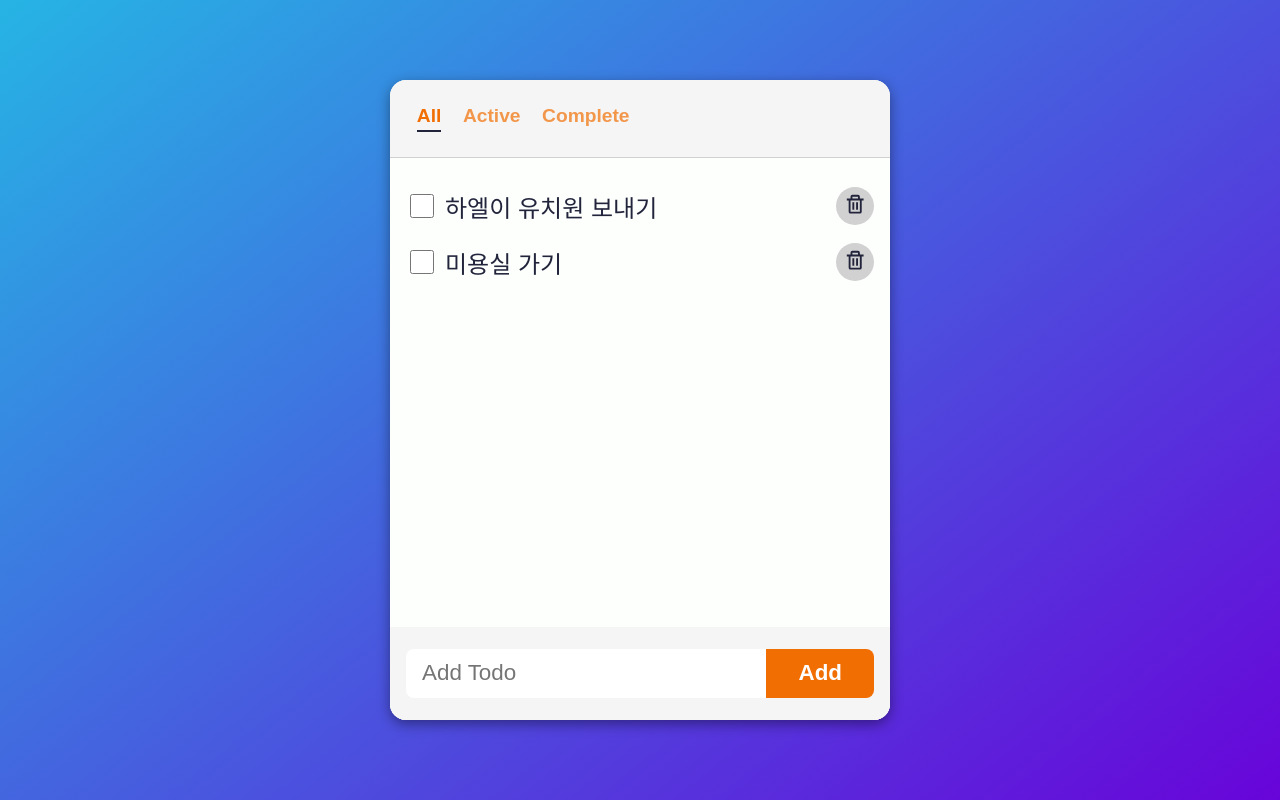
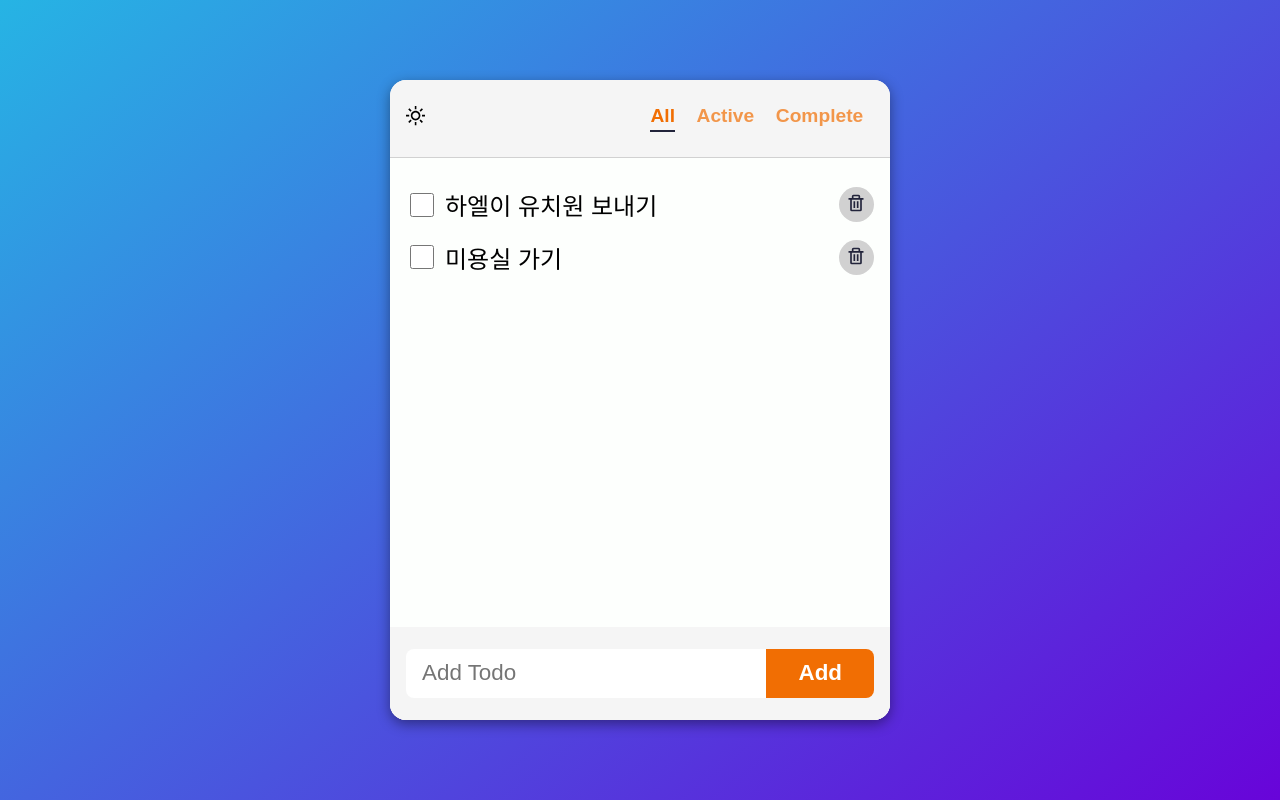
Before and after one commit to anttto/todoList, a React (Create React App) app: page / in a window 1280 px wide. Built offline with nearby package versions, Linux system fonts and the light colour scheme.

Commit message:
darkmode context 1

```diff
--- /dev/null
+++ b/src/components/AddtTodo/AddTodo.module.css
@@ -0,0 +1,31 @@
+.form {
+  width: 100%;
+  display: flex;
+  padding: 1.4rem 1rem;
+  background-color: var(--color-bg-dark);
+}
+
+.input {
+  flex: 1 0 auto;
+  font-size: 1.4rem;
+  padding: 0.7rem 1rem;
+  border: none;
+  outline: none;
+  border-top-left-radius: 8px;
+  border-bottom-left-radius: 8px;
+}
+
+.button {
+  cursor: pointer;
+  background-color: var(--color-accent);
+  color: var(--color-white);
+  font-weight: bold;
+  font-size: 1.4rem;
+  padding: 0 2rem;
+  border-top-right-radius: 8px;
+  border-bottom-right-radius: 8px;
+}
+
+.button:hover {
+  filter: brightness(125%);
+}
--- a/src/components/Header/Header.jsx
+++ b/src/components/Header/Header.jsx
@@ -1,10 +1,15 @@
 import React from 'react';
 import styles from './Header.module.css';
+import { useDarkMode } from '../../context/DarkmodeContext';
+import { MdDarkMode } from 'react-icons/md';
+import { CgSun } from 'react-icons/cg';
 
 export default function Header({filters, filter, onFilterChange}) {
-
-    return  (
+    const {darkMode, handleDarkMode} = useDarkMode();
+    return (
         <header className={styles.header}>
+            <div className={styles.themeBtn} onClick={handleDarkMode}>{
+                darkMode === true ? <MdDarkMode/> : <CgSun/> }</div>
             <ul className={styles.filters}>
                 {filters.map((value, index)=><li key={index}>
                     <button className={`${styles.filter} ${filter === value && styles.selected}`} onClick={()=>onFilterChange(value)}>{value}</button>
--- a/src/components/Header/Header.module.css
+++ b/src/components/Header/Header.module.css
@@ -5,6 +5,10 @@
     background-color: var(--color-bg-dark);
     border-bottom:1px solid var(--color-grey);
     padding:0 1rem;
+}
+
+.header.dark {
+
 }
 
 .filters {
@@ -33,3 +37,7 @@
     margin-top:0.2rem;
     border:1px solid var(--color-text);
 }
+
+.themeBtn {
+    cursor: pointer;
+}
--- a/src/components/Todo/Todo.jsx
+++ b/src/components/Todo/Todo.jsx
@@ -1,6 +1,6 @@
 import React from 'react';
 import { BiTrash } from 'react-icons/bi';
-import styles from './Toto.module.css';
+import styles from './Todo.module.css';
 
 
 export default function Todo({list, Check, Delete}) {
@@ -24,7 +24,7 @@ export default function Todo({list, Check, Delete}) {
             <label htmlFor={list.id} className={styles.text}>{list.text}</label>
             <span className={styles.icon}>
             <button className={styles.button} onClick={handleDelete}>
-                <BiTrash />
+                <BiTrash size="20" />
             </button>
             </span>
         </li>
--- /dev/null
+++ b/src/components/Todo/Todo.module.css
@@ -0,0 +1,39 @@
+.todo {
+  display: flex;
+  justify-content: space-between;
+  align-items: center;
+  padding: 0.5rem 1rem;
+  margin: 0.1rem 0;
+  color: var(--clor-text);
+}
+
+.checkbox {
+  width: 1.5rem;
+  height: 1.5rem;
+}
+
+.text {
+  flex: 1 1 0%;
+  margin-left: 0.5rem;
+  font-size: 1.5rem;
+}
+
+.icon {
+  width: 2.2rem;
+  height: 2.2rem;
+  background-color: var(--color-grey);
+  border-radius: 100%;
+  transition: all 150ms ease-out;
+  display: flex;
+  justify-content: center;
+  align-items: center;
+}
+
+.icon:hover {
+  background-color: var(--color-accent);
+  transform: rotate(15deg) scale(1.2);
+}
+.button {
+  color: var(--color-text);
+  background-color: transparent;
+}
--- a/src/components/Todo/Toto.module.css
+++ /dev/null
@@ -1,41 +0,0 @@
-.todo {
-    display: flex;
-    justify-content: space-between;
-    align-items: center;
-    padding:0.5rem 1rem;
-    margin:0.1rem 0;
-    color:var(--color-text);
-}
-
-.checkbox {
-    width:1.5rem;
-    height:1.5rem;
-}
-
-.text {
-    flex: 1 1 0%;
-    margin-left:0.5rem;
-    font-size:1.5rem;
-}
-
-.icon {
-    width:2.4rem;
-    height:2.4rem;
-    background-color: var(--color-grey);
-    border-radius: 100%;
-    transition: all 150ms ease-out;
-    display: flex;
-    justify-content: center;
-    align-items: center;
-}
-.icon:hover {
-    background-color: var(--color-accent);
-    transform: rotate(15deg) scale(1.2);
-}
-.button {
-    color:var(--color-text);
-    background-color: transparent;
-}
-.button svg {
-    width:1.4rem; height:1.4rem;
-}
--- a/src/components/TodoList/TodoList.jsx
+++ b/src/components/TodoList/TodoList.jsx
@@ -4,7 +4,6 @@ import Todo from '../Todo/Todo';
 import styles from './TodoList.module.css';
 
 export default function TodoList({filter}) {
-
     const [todos, setTodos] = useState([
         {id:1, text:'하엘이 유치원 보내기', status:'active'},
         {id:2, text:'미용실 가기', status:'active'}
--- /dev/null
+++ b/src/context/DarkmodeContext.jsx
@@ -0,0 +1,25 @@
+import React, { createContext, useContext, useState } from "react";
+
+const DarkModeContext = createContext();
+
+export function DarkModeProvider ({children}) {
+    const [darkMode, setDarkMode] = useState(false);
+    const handleDarkMode = () => {
+        setDarkMode(!darkMode);
+        updateDarkMode(!darkMode);
+    }
+    return(
+        <DarkModeContext.Provider value={{darkMode, handleDarkMode}}>
+            {children}
+        </DarkModeContext.Provider>
+    );
+}
+
+function updateDarkMode (darkMode) {
+    if (darkMode) {
+        document.documentElement.classList.add('dark');
+    } else {
+        document.documentElement.classList.remove('dark');
+    }
+}
+export const useDarkMode = () => useContext(DarkModeContext);
```
Also changed, not shown: src/App.js (+3 -4 lines), src/components/AddtTodo/AddTodo.jsx (added, +28 -0 lines).
